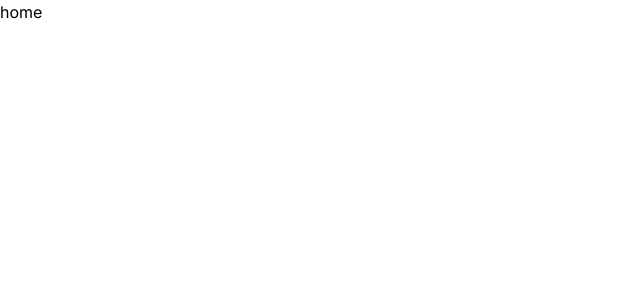
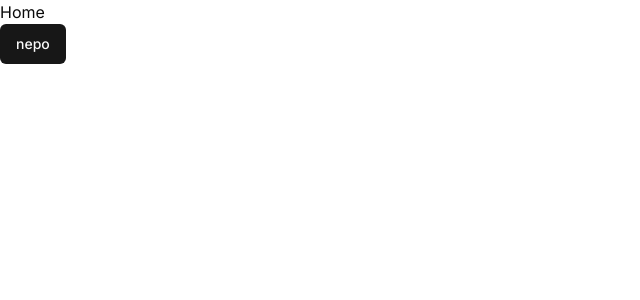
Before and after one commit to gourab8389/QuillAI, a Next.js app: page / in a window 1280 px wide. Shown: the top 300 px of the page, without its empty margins (0-640 px from the left). Built offline with nearby package versions, Linux system fonts and the light colour scheme.

Commit message:
folder steup and shandcn add

```diff
--- a/app/globals.css
+++ b/app/globals.css
@@ -1,3 +1,76 @@
 @tailwind base;
-@tailwind components;
-@tailwind utilities;
+  @tailwind components;
+  @tailwind utilities;
+
+  @layer base {
+    :root {
+      --background: 0 0% 100%;
+      --foreground: 0 0% 3.9%;
+
+      --card: 0 0% 100%;
+      --card-foreground: 0 0% 3.9%;
+
+      --popover: 0 0% 100%;
+      --popover-foreground: 0 0% 3.9%;
+
+      --primary: 0 0% 9%;
+      --primary-foreground: 0 0% 98%;
+
+      --secondary: 0 0% 96.1%;
+      --secondary-foreground: 0 0% 9%;
+
+      --muted: 0 0% 96.1%;
+      --muted-foreground: 0 0% 45.1%;
+
+      --accent: 0 0% 96.1%;
+      --accent-foreground: 0 0% 9%;
+
+      --destructive: 0 84.2% 60.2%;
+      --destructive-foreground: 0 0% 98%;
+
+      --border: 0 0% 89.8%;
+      --input: 0 0% 89.8%;
+      --ring: 0 0% 3.9%;
+
+      --radius: 0.5rem;
+    }
+
+    .dark {
+      --background: 0 0% 3.9%;
+      --foreground: 0 0% 98%;
+
+      --card: 0 0% 3.9%;
+      --card-foreground: 0 0% 98%;
+
+      --popover: 0 0% 3.9%;
+      --popover-foreground: 0 0% 98%;
+
+      --primary: 0 0% 98%;
+      --primary-foreground: 0 0% 9%;
+
+      --secondary: 0 0% 14.9%;
+      --secondary-foreground: 0 0% 98%;
+
+      --muted: 0 0% 14.9%;
+      --muted-foreground: 0 0% 63.9%;
+
+      --accent: 0 0% 14.9%;
+      --accent-foreground: 0 0% 98%;
+
+      --destructive: 0 62.8% 30.6%;
+      --destructive-foreground: 0 0% 98%;
+
+      --border: 0 0% 14.9%;
+      --input: 0 0% 14.9%;
+      --ring: 0 0% 83.1%;
+    }
+  }
+
+  @layer base {
+    * {
+      @apply border-border;
+    }
+    body {
+      @apply bg-background text-foreground;
+    }
+  }
--- a/app/page.tsx
+++ b/app/page.tsx
@@ -1,7 +1,13 @@
+import { Button } from "@/components/ui/button";
 import Image from "next/image";
 
 export default function Home() {
   return (
-    <div className="">home</div>
+    <div className="">
+      <h1>Home</h1>
+      <Button>
+        nepo
+      </Button>
+    </div>
   );
 }
--- /dev/null
+++ b/components/ui/button.tsx
@@ -0,0 +1,56 @@
+import * as React from "react"
+import { Slot } from "@radix-ui/react-slot"
+import { cva, type VariantProps } from "class-variance-authority"
+
+import { cn } from "@/lib/utils"
+
+const buttonVariants = cva(
+  "inline-flex items-center justify-center whitespace-nowrap rounded-md text-sm font-medium ring-offset-background transition-colors focus-visible:outline-none focus-visible:ring-2 focus-visible:ring-ring focus-visible:ring-offset-2 disabled:pointer-events-none disabled:opacity-50",
+  {
+    variants: {
+      variant: {
+        default: "bg-primary text-primary-foreground hover:bg-primary/90",
+        destructive:
+          "bg-destructive text-destructive-foreground hover:bg-destructive/90",
+        outline:
+          "border border-input bg-background hover:bg-accent hover:text-accent-foreground",
+        secondary:
+          "bg-secondary text-secondary-foreground hover:bg-secondary/80",
+        ghost: "hover:bg-accent hover:text-accent-foreground",
+        link: "text-primary underline-offset-4 hover:underline",
+      },
+      size: {
+        default: "h-10 px-4 py-2",
+        sm: "h-9 rounded-md px-3",
+        lg: "h-11 rounded-md px-8",
+        icon: "h-10 w-10",
+      },
+    },
+    defaultVariants: {
+      variant: "default",
+      size: "default",
+    },
+  }
+)
+
+export interface ButtonProps
+  extends React.ButtonHTMLAttributes<HTMLButtonElement>,
+    VariantProps<typeof buttonVariants> {
+  asChild?: boolean
+}
+
+const Button = React.forwardRef<HTMLButtonElement, ButtonProps>(
+  ({ className, variant, size, asChild = false, ...props }, ref) => {
+    const Comp = asChild ? Slot : "button"
+    return (
+      <Comp
+        className={cn(buttonVariants({ variant, size, className }))}
+        ref={ref}
+        {...props}
+      />
+    )
+  }
+)
+Button.displayName = "Button"
+
+export { Button, buttonVariants }
--- /dev/null
+++ b/lib/utils.ts
@@ -0,0 +1,6 @@
+import { type ClassValue, clsx } from "clsx"
+import { twMerge } from "tailwind-merge"
+
+export function cn(...inputs: ClassValue[]) {
+  return twMerge(clsx(inputs))
+}
--- a/tailwind.config.ts
+++ b/tailwind.config.ts
@@ -1,20 +1,80 @@
-import type { Config } from "tailwindcss";
+import type { Config } from "tailwindcss"
 
-const config: Config = {
+const config = {
+  darkMode: ["class"],
   content: [
-    "./pages/**/*.{js,ts,jsx,tsx,mdx}",
-    "./components/**/*.{js,ts,jsx,tsx,mdx}",
-    "./app/**/*.{js,ts,jsx,tsx,mdx}",
-  ],
+    './pages/**/*.{ts,tsx}',
+    './components/**/*.{ts,tsx}',
+    './app/**/*.{ts,tsx}',
+    './src/**/*.{ts,tsx}',
+	],
+  prefix: "",
   theme: {
+    container: {
+      center: true,
+      padding: "2rem",
+      screens: {
+        "2xl": "1400px",
+      },
+    },
     extend: {
-      backgroundImage: {
-        "gradient-radial": "radial-gradient(var(--tw-gradient-stops))",
-        "gradient-conic":
-          "conic-gradient(from 180deg at 50% 50%, var(--tw-gradient-stops))",
+      colors: {
+        border: "hsl(var(--border))",
+        input: "hsl(var(--input))",
+        ring: "hsl(var(--ring))",
+        background: "hsl(var(--background))",
+        foreground: "hsl(var(--foreground))",
+        primary: {
+          DEFAULT: "hsl(var(--primary))",
+          foreground: "hsl(var(--primary-foreground))",
+        },
+        secondary: {
+          DEFAULT: "hsl(var(--secondary))",
+          foreground: "hsl(var(--secondary-foreground))",
+        },
+        destructive: {
+          DEFAULT: "hsl(var(--destructive))",
+          foreground: "hsl(var(--destructive-foreground))",
+        },
+        muted: {
+          DEFAULT: "hsl(var(--muted))",
+          foreground: "hsl(var(--muted-foreground))",
+        },
+        accent: {
+          DEFAULT: "hsl(var(--accent))",
+          foreground: "hsl(var(--accent-foreground))",
+        },
+        popover: {
+          DEFAULT: "hsl(var(--popover))",
+          foreground: "hsl(var(--popover-foreground))",
+        },
+        card: {
+          DEFAULT: "hsl(var(--card))",
+          foreground: "hsl(var(--card-foreground))",
+        },
+      },
+      borderRadius: {
+        lg: "var(--radius)",
+        md: "calc(var(--radius) - 2px)",
+        sm: "calc(var(--radius) - 4px)",
+      },
+      keyframes: {
+        "accordion-down": {
+          from: { height: "0" },
+          to: { height: "var(--radix-accordion-content-height)" },
+        },
+        "accordion-up": {
+          from: { height: "var(--radix-accordion-content-height)" },
+          to: { height: "0" },
+        },
+      },
+      animation: {
+        "accordion-down": "accordion-down 0.2s ease-out",
+        "accordion-up": "accordion-up 0.2s ease-out",
       },
     },
   },
-  plugins: [],
-};
-export default config;
+  plugins: [require("tailwindcss-animate")],
+} satisfies Config
+
+export default config
```
Also changed, not shown: package.json (+9 -3 lines), components.json (added), 1 other file (tests, documents, lock files or other folders).
